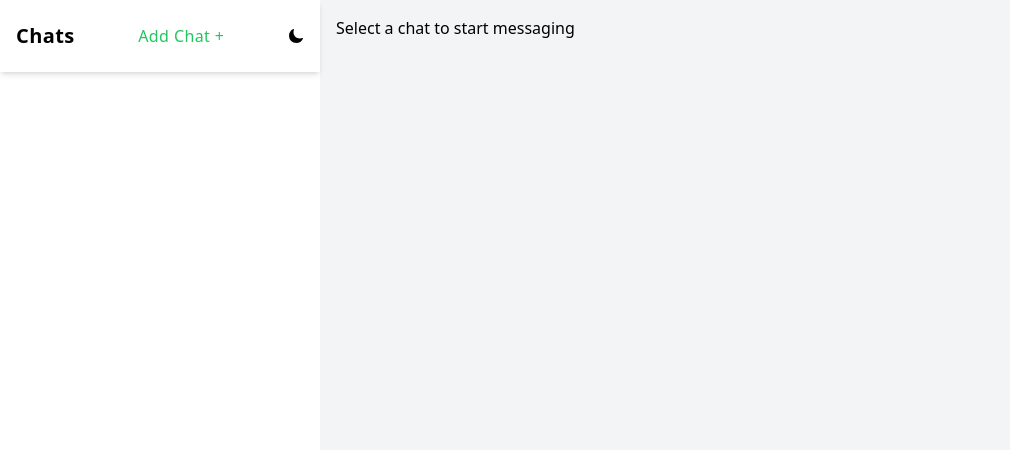
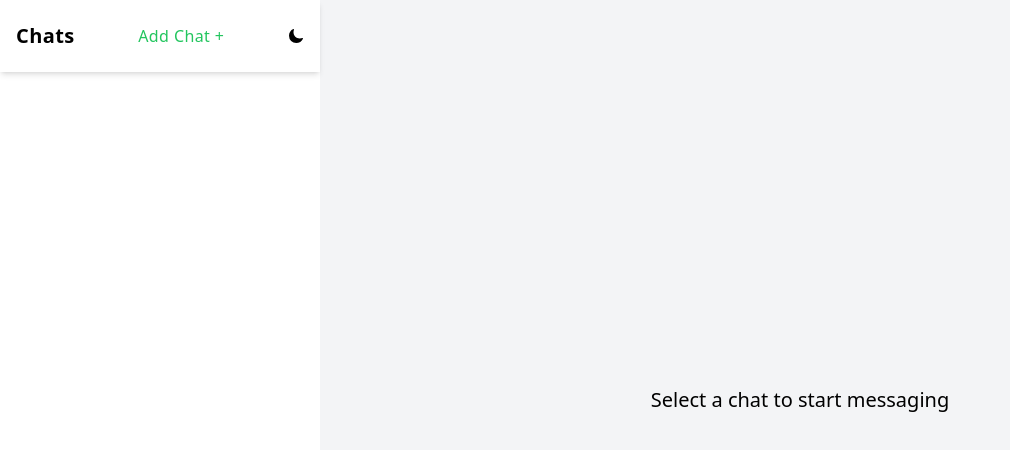
Before and after one commit to Deep512/chat-app-react, a React (Create React App) app: page / in a window 1280 px wide. Shown: the top 450 px of the page, without its empty margins (0-1010 px from the left). Built offline with nearby package versions, Linux system fonts and the light colour scheme.

Commit message:
minor changes

```diff
--- a/src/App.js
+++ b/src/App.js
@@ -22,10 +22,11 @@
 	const handleAddChat = () => {
 		const newChat = {
 			id: Date.now(),
-			name: `Chat ${chats.length + 1}`,
+			name: `Chat ${(chats ? chats.length : 0) + 1}`,
 			messages: [],
 		}
-		setChats([...chats, newChat])
+		if (chats) setChats([...chats, newChat])
+		else setChats([newChat])
 	}
 
 	const handleAddMessage = (message, selectedChat) => {
@@ -40,7 +41,7 @@
 	const selectedChat = chats?.find((chat) => chat.id === selectedChatId)
 
 	return (
-		<div className="flex h-screen">
+		<div className="flex h-screen bg-gray-200 dark:bg-gray-800">
 			<Sidebar
 				chats={chats}
 				selectedChatId={selectedChatId}
--- a/src/components/ChatDisplay.js
+++ b/src/components/ChatDisplay.js
@@ -34,8 +34,10 @@
 
 	if (!chat) {
 		return (
-			<div className="p-4 bg-gray-100 h-screen">
-				Select a chat to start messaging
+			<div className="p-4 flex justify-center items-center bg-gray-100 dark:bg-gray-800 h-screen">
+				<p className="text-xl dark:text-white">
+					Select a chat to start messaging
+				</p>
 			</div>
 		)
 	}
```
